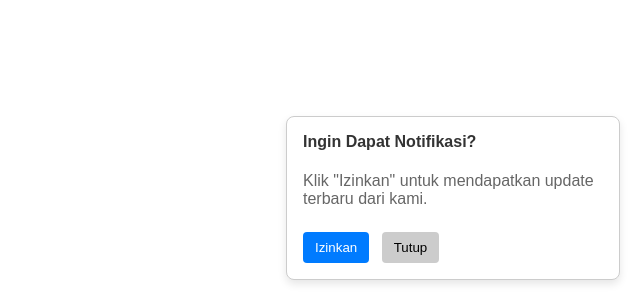
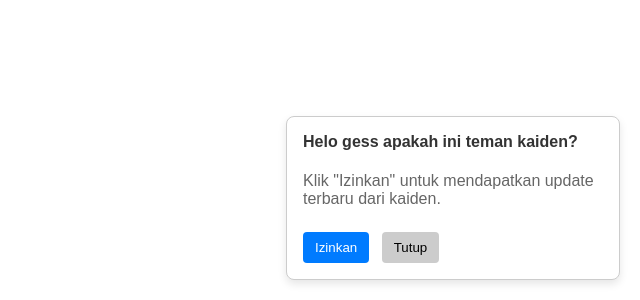
Before and after one commit to fenitadisca/popup, a plain HTML site: page index.html in a window 1280 px wide. Shown: the part 500-800 px from the top of the page, without its empty margins (640-1280 px from the left). Drawn offline with Linux system fonts and the light colour scheme.

Commit message:
Update index.html

```diff
--- a/index.html
+++ b/index.html
@@ -45,8 +45,8 @@
   <body>
     <!-- Notification Popup -->
     <div id="notif-popup">
-      <h4>Ingin Dapat Notifikasi?</h4>
-      <p>Klik "Izinkan" untuk mendapatkan update terbaru dari kami.</p>
+      <h4>Helo gess apakah ini teman kaiden?</h4>
+      <p>Klik "Izinkan" untuk mendapatkan update terbaru dari kaiden.</p>
       <button class="btn btn-allow" onclick="subscribeNotif()">Izinkan</button>
       <button class="btn btn-close" onclick="closeNotif()">Tutup</button>
     </div>
```
